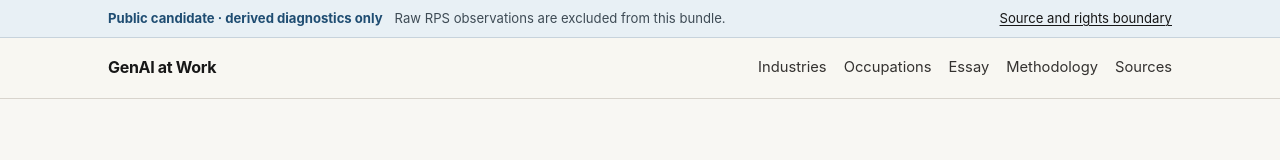
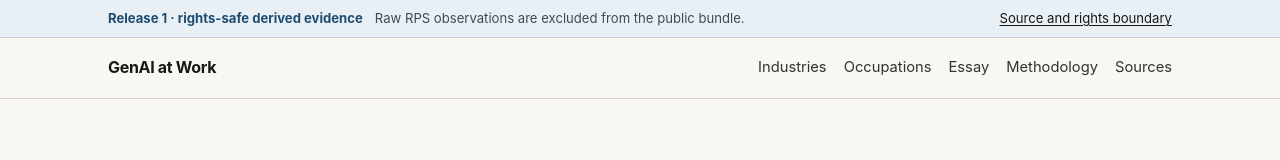
Before and after one commit to fraware/ai-adoption-us, a Next.js app in the folder apps/web/: page /methodology in a window 1280 px wide. Shown: the top 160 px of the page. Built offline with nearby package versions, Linux system fonts and the light colour scheme; no server answers.

Commit message:
Present derived-only mode as Release 1

```diff
--- a/apps/web/components/ReleaseNotice.tsx
+++ b/apps/web/components/ReleaseNotice.tsx
@@ -18,8 +18,8 @@ export function ReleaseNotice() {
     return (
       <div className="release-strip" role="status">
         <div>
-          <strong>Public candidate · derived diagnostics only</strong>
-          <span>Raw RPS observations are excluded from this bundle.</span>
+          <strong>Release 1 · rights-safe derived evidence</strong>
+          <span>Raw RPS observations are excluded from the public bundle.</span>
           <Link href="/sources">Source and rights boundary</Link>
         </div>
       </div>
@@ -31,7 +31,7 @@ export function ReleaseNotice() {
       <div className="release-strip" role="status">
         <div>
           <strong>Reviewed live-source mode</strong>
-          <span>The live adapter remains fail-closed in this candidate.</span>
+          <span>The live adapter remains fail-closed until its operational activation gates pass.</span>
           <Link href="/sources">Source status</Link>
         </div>
       </div>
```
